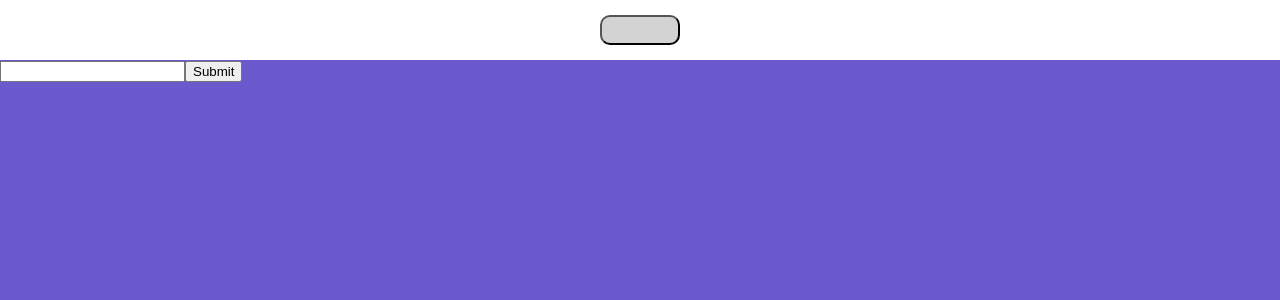
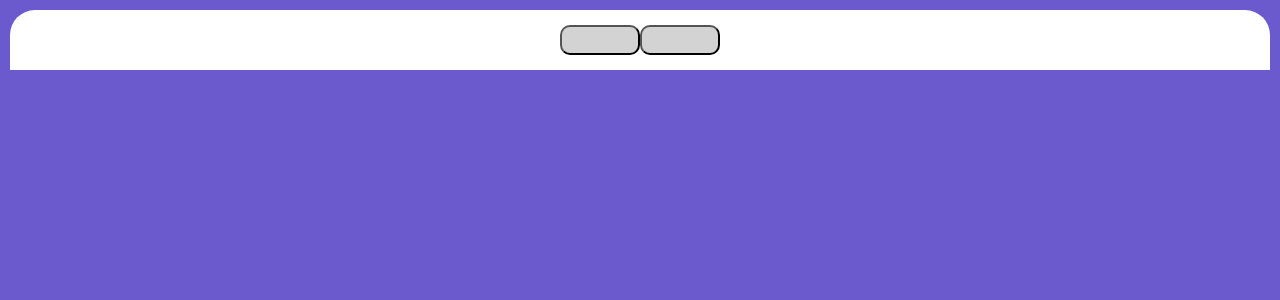
Before and after one commit to lekiy/DeckOfScrying, a React (Create React App) app: page / in a window 1280 px wide. Shown: the top 300 px of the page. Built offline with nearby package versions, Linux system fonts and the light colour scheme.

Commit message:
finished hp calculator.

```diff
--- a/src/component/encounter_tracker/EncounterTracker.js
+++ b/src/component/encounter_tracker/EncounterTracker.js
@@ -19,6 +19,7 @@ class EncounterTracker extends Component {
         this.calcHP = this.calcHP.bind(this);
         this.buildImgURL = this.buildImgURL.bind(this);
         this.rollDice = this.rollDice.bind(this);
+        this.startEncounter = this.startEncounter(this);
     }
 
     toggleAddCreatureModal(){
@@ -35,6 +36,8 @@ class EncounterTracker extends Component {
             thumbnail: thumbnail,
             armor: formData[1].value,
             initMod: formData[2].value,
+            init: this.rollDice(1, 20)+formData[2].value,
+            active: false,
             hpMax: hp,
             hpCurrent:hp
         }
@@ -43,15 +46,28 @@ class EncounterTracker extends Component {
         // console.log(this.state.creaturesList);
     }
 
+    startEncounter() {
+
+    }
+
     buildImgURL(string){
         const value = string.toLowerCase().split(' ').join('-');
         return process.env.PUBLIC_URL+'/'+value+'.png'
     }
 
     calcHP(formula){
-        const dice = this.rollDice(parseInt(formula.match(/\d*(?=d)/g)), parseInt(formula.match(/(?<=d)\d*/g)));
-        const additional = parseInt(formula.match(/[\+|-]\d*/g));
-       return
+        const values = formula.match(/(\d+d\d+)|([\+|-]*\d+)/g)
+        let total = 0;
+        values.forEach(i => {
+            if(/\d+d\d+/g.test(i)){
+                const digits = i.split('d');
+                total += this.rollDice(parseInt(digits[0]), parseInt(digits[1]));
+            }else{
+                total += parseInt(i);
+            }
+        });
+
+        return total;
     }
 
     rollDice(amount, size){
@@ -63,21 +79,26 @@ class EncounterTracker extends Component {
     }
 
     render(){
-        const renderedCreatures = this.state.creaturesList.map((creature, i) => <Creature key={i} thumbnail={creature.thumbnail} name={creature.name} armor={creature.armor} hpMax={creature.hpMax} hpCurrent={creature.hpCurrent} />);
+        const renderedCreatures = this.state.creaturesList.map((creature, i) => <Creature key={i} active={creature.active} thumbnail={creature.thumbnail} name={creature.name} armor={creature.armor} hpMax={creature.hpMax} hpCurrent={creature.hpCurrent} />);
         //console.log(this.state.creaturesList);
         // console.log(renderedCreatures);
 
         return (
             <div className='encounter-tracker'>
-                <Toolbar content={<button className='add-creature-btn' onClick={this.toggleAddCreatureModal}></button>} />
-                <form onSubmit={(e) => {
+                <Toolbar content={
+                    <React.Fragment>
+                        <button className='add-creature-btn' onClick={this.toggleAddCreatureModal}></button>
+                        <button className='start-encounter-btn' onClick={this.startEncounter}></button>
+                    </React.Fragment>
+                } />
+                {/* <form onSubmit={(e) => {
                     e.preventDefault();
                     console.log(this.calcHP(e.target[0].value));
                     // console.log(this.rollDice(2, 6));
-                    }}>
+                }}>
                 <input id='test'></input>
                 <input type='submit'></input>
-                </form>
+                </form> */}
                 <ul className='creature-list'>
                     {renderedCreatures}
                 </ul>
--- a/src/component/encounter_tracker/encounter-tracker.css
+++ b/src/component/encounter_tracker/encounter-tracker.css
@@ -1,3 +1,8 @@
+.encounter-tracker{
+  border-radius: 25px;
+  margin:10px;
+}
+
 .toolbar{
     display: flex;
     align-items: center;
@@ -6,6 +11,8 @@
     width:100%;
     height:60px;
     background-color: white;
+    border-top-left-radius: inherit;
+    border-top-right-radius: inherit;
 }
 
 .toolbar button {
```
Also changed, not shown: 1 other file (tests, documents, lock files or other folders).
